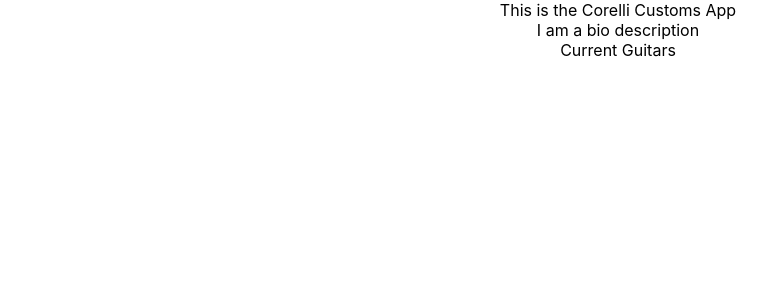
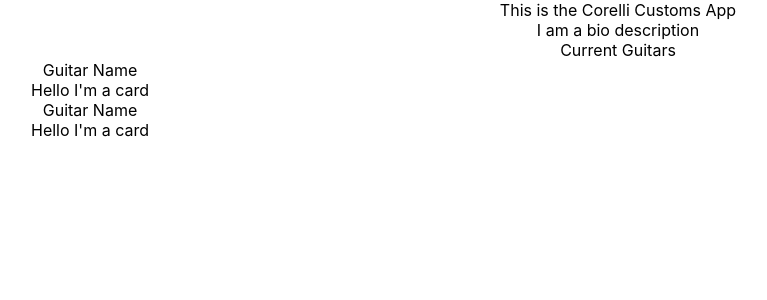
Before and after one commit to JoeyP0ckets/Corelli-Customs, a React (Create React App) app: page / in a window 1280 px wide. Shown: the top 300 px of the page, without its empty margins (22-789 px from the left). Built offline with nearby package versions, Linux system fonts and the light colour scheme.

Commit message:
guitar cards rendering with info from database

```diff
--- a/src/GuitarContainer.js
+++ b/src/GuitarContainer.js
@@ -5,7 +5,12 @@
 const GuitarContainer = () => {
 
   const renderGuitarCards = () => {
-   return GuitarFunctions.getAllGuitars
+   let guitars = GuitarFunctions.getAllGuitars()
+   return guitars.map(guitar =>
+    <GuitarCard
+      guitar={guitar}
+    />
+    )
   }
 
   return (
```
